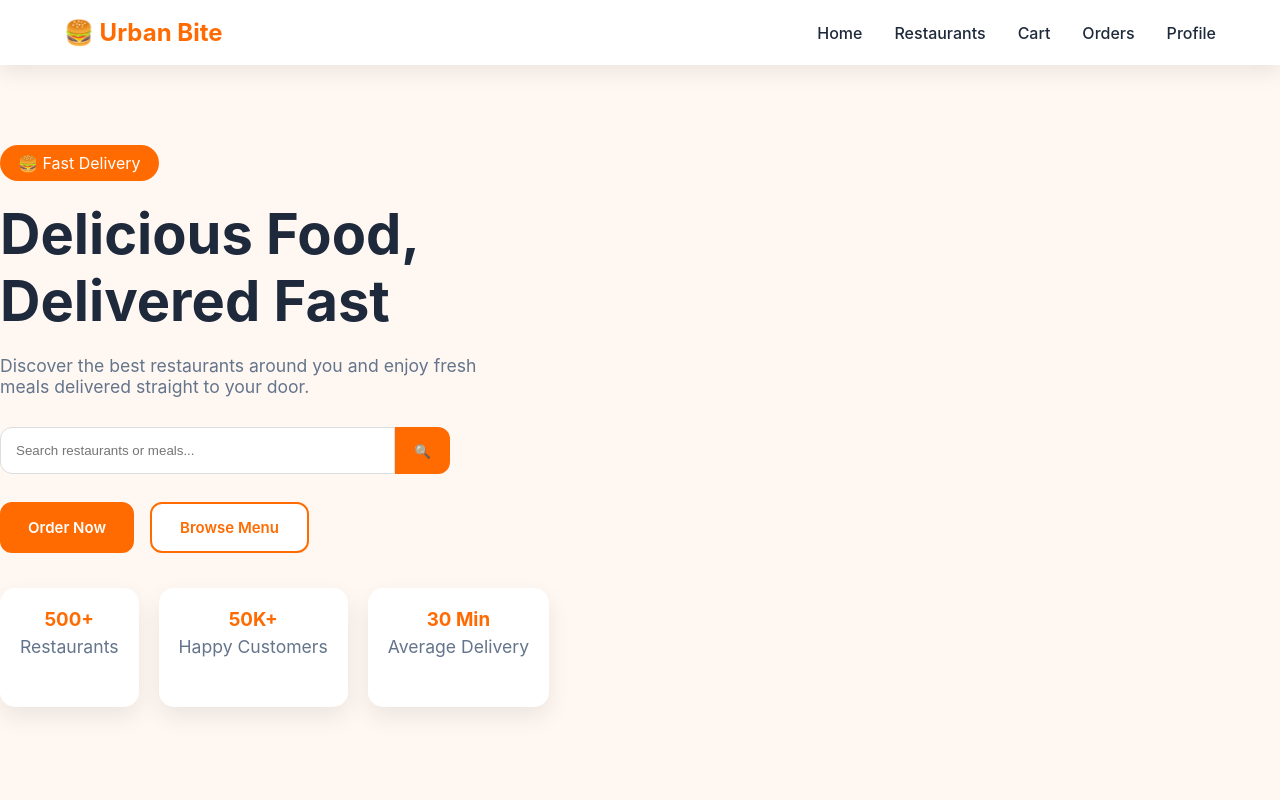
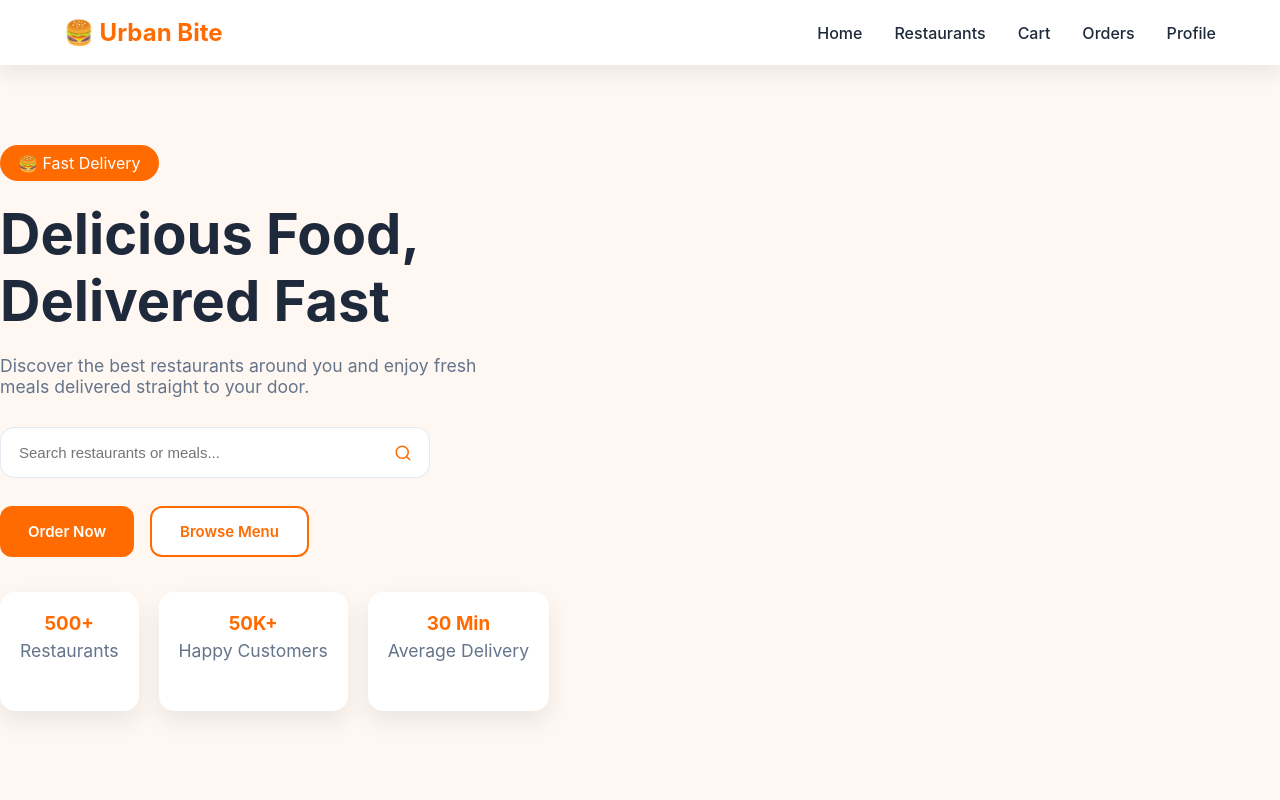
Before and after one commit to josephamuasi001/urban-bites, a React (Vite) app in the folder frontend/: page / in a window 1280 px wide. Shown: the top 800 px of the page. Built offline with nearby package versions, Linux system fonts and the light colour scheme.

Commit message:
feat: add reusable hero search bar component

```diff
--- a/frontend/src/components/SearchBar.jsx
+++ b/frontend/src/components/SearchBar.jsx
@@ -1,14 +1,16 @@
+import { FiSearch } from "react-icons/fi";
+
 function SearchBar() {
   return (
     <div className="search-bar">
+
       <input
         type="text"
         placeholder="Search restaurants or meals..."
       />
 
-      <button className="search-btn">
-        🔍
-      </button>
+      <FiSearch className="search-icon" />
+
     </div>
   );
 }
--- a/frontend/src/styles/homepage.css
+++ b/frontend/src/styles/homepage.css
@@ -46,26 +46,54 @@
 }
 
 .search-bar{
-    display:flex;
-    margin:25px 0;
-    max-width:450px;
+    width:100%;
+    max-width:430px;
+
+    position:relative;
+
+    margin:28px 0;
 }
 
 .search-bar input{
-    flex:1;
-    padding:15px;
-    border:1px solid #ddd;
-    border-radius:12px 0 0 12px;
+
+    width:100%;
+
+    padding:16px 50px 16px 18px;
+
+    border:1px solid var(--border);
+
+    border-radius:14px;
+
     outline:none;
+
+    background:#fff;
+
+    font-size:15px;
+
+    transition:.25s;
 }
 
-.search-btn{
-    width:55px;
-    border:none;
-    background:var(--primary);
-    color:white;
-    border-radius:0 12px 12px 0;
-    cursor:pointer;
+.search-bar input:focus{
+
+    border-color:var(--primary);
+
+    box-shadow:0 0 0 3px rgba(255,107,0,.12);
+
+}
+
+.search-icon{
+
+    position:absolute;
+
+    right:18px;
+
+    top:50%;
+
+    transform:translateY(-50%);
+
+    color:var(--primary);
+
+    font-size:18px;
 }
 
 .hero-buttons{
```
